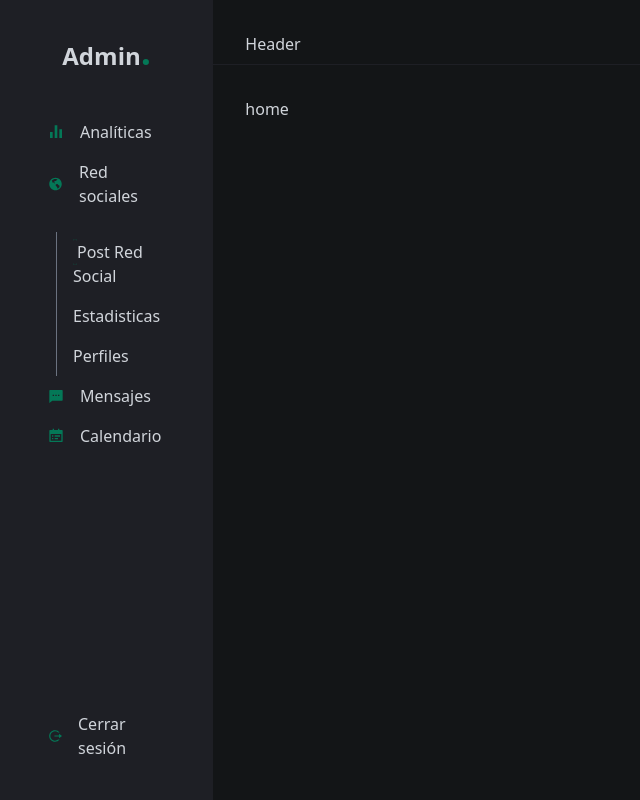
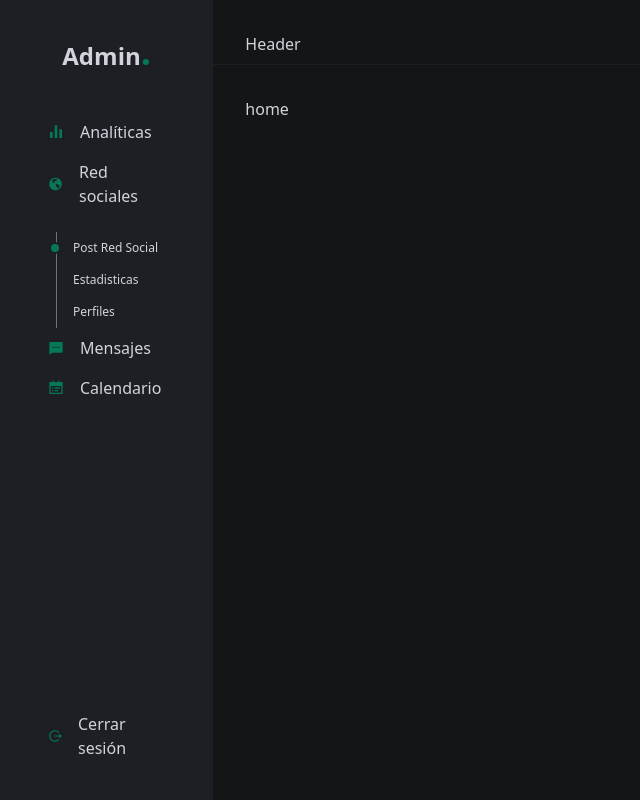
Before and after one commit to rolandoarellano69/Dashboard-T1, a React (Vite) app: page / in a window 1280 px wide. Shown: the whole page, without its empty margins (0-640 px from the left). Built offline with nearby package versions, Linux system fonts and the light colour scheme.

Commit message:
Resolve error sidebar v1

```diff
--- a/src/components/Sidebars.jsx
+++ b/src/components/Sidebars.jsx
@@ -9,16 +9,18 @@ const Sidebars = () => {
       <div>
         <h1 className='text-center text-2xl font-bold mb-10 text-gray-300'>Admin<span className='text-primary text-4xl'>.</span>
         </h1>
-        <ul className='text-mb'>
+
+        <ul>
           <li>
             <Link to="/admin/users " className=' flex items-center gap-4 py-2 px-4 rounded-lg hover:bg-secondary-900 transition-colors'><RiBarChartFill className='text-primary' />Analíticas</Link>
           </li>
-
           <li>
             <Link to="/admin/users " className=' flex items-center gap-4 py-2 px-4 rounded-lg hover:bg-secondary-900 transition-colors'><RiEarthFill className='text-primary' />Red sociales</Link>
-            <ul className='mt-4 '>
+
+            {/* submenu           */}
+            <ul className='mt-4 text-xs'>
               <li>
-                <Link to="/" className='py-2 px-4 border-l border-gray-500 ml-6 block relative before:w-3 before:h-3 before:aboslute before:bg-primary before:rounded-full before:-left-2 before:top-1/2 before:-translate-y-1/2 before:border-2 before:border-secondary-100'>Post Red Social</Link>
+                <Link to="/" className='py-2 px-4 border-l border-gray-500 ml-6 block relative before:w-3 before:h-3 before:absolute before:bg-primary before:rounded-full before:-left-2 before:top-1/2 before:-translate-y-1/2 before:border-2 before:border-secondary-100'>Post Red Social</Link>
               </li>
               <li>
                 <Link to="/" className='py-2 px-4 border-l border-gray-500 ml-6 block  '>Estadisticas</Link>
@@ -27,8 +29,11 @@ const Sidebars = () => {
                 <Link to="/" className='py-2 px-4 border-l border-gray-500 ml-6 block'>Perfiles</Link>
               </li>
             </ul>
+
           </li>
 
+
+          {/* submenu */}
           <li>
             <Link to="/admin/users " className=' flex items-center gap-4 py-2 px-4 rounded-lg hover:bg-secondary-900 transition-colors'><RiMessage2Fill className='text-primary' />Mensajes</Link>
           </li>
@@ -42,7 +47,7 @@ const Sidebars = () => {
       <nav className=' text-mb '>
         <Link to="/admin/users " className=' flex items-center gap-4 py-2 px-4 rounded-lg hover:bg-secondary-900 transition-colors'><RiLogoutCircleRLine className='text-primary' />Cerrar sesión</Link>
       </nav>
-    </div>
+    </div >
   )
 }
 
```
